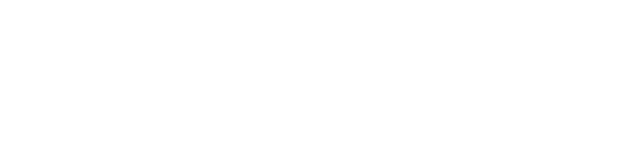
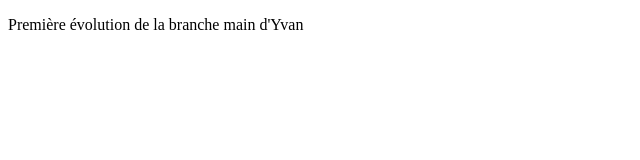
Before and after one commit to yvandouenel/2024-D06-test, a plain HTML site: page index.html in a window 1280 px wide. Shown: the whole page, without its empty margins (0-640 px from the left). Drawn offline with Linux system fonts and the light colour scheme.

Commit message:
Première évolution.

```diff
--- a/index.html
+++ b/index.html
@@ -5,5 +5,7 @@
     <meta name="viewport" content="width=device-width, initial-scale=1.0" />
     <title>Test pour le groupe 2024-D06</title>
   </head>
-  <body></body>
+  <body>
+    <p>Première évolution de la branche main d'Yvan</p>
+  </body>
 </html>
```
